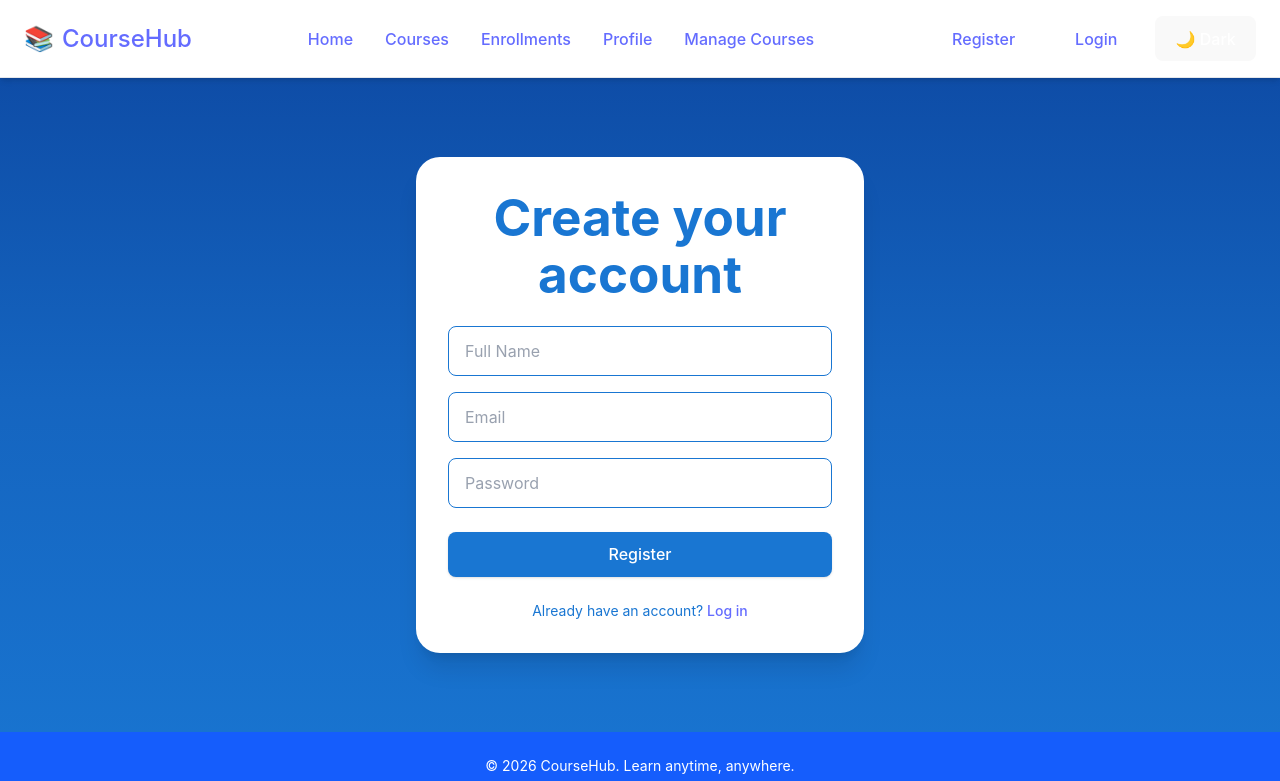
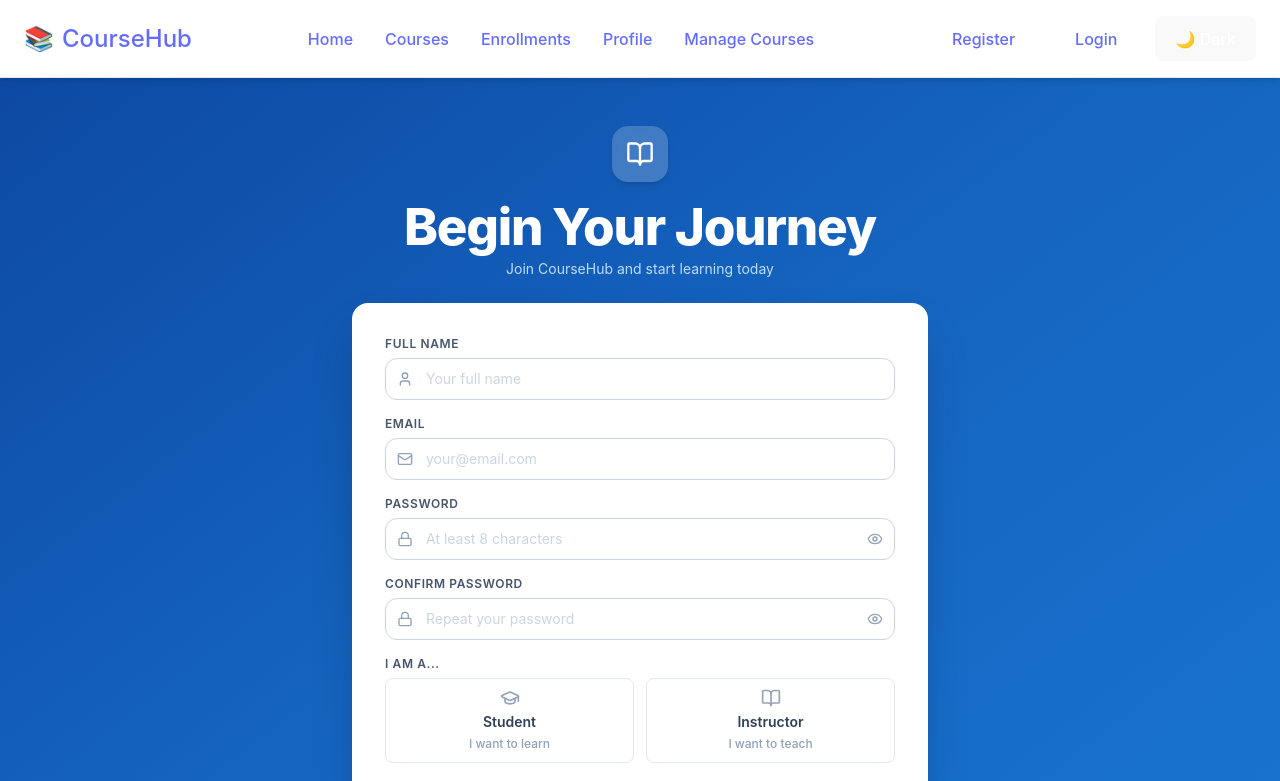
Before and after one commit to leaouslati/course-tutorialmanagementsystem, a React (Vite) app: page /register in a window 1280 px wide. Shown: the top 781 px of the page. Built offline with nearby package versions, Linux system fonts and the light colour scheme; the HTML template or start-up script is replaced by a standard one.

Commit message:
Added icons, security checks, and improved overall styling

```diff
--- a/src/pages/Register.jsx
+++ b/src/pages/Register.jsx
@@ -1,104 +1,199 @@
-import React, { useState } from "react";
+import { useState } from "react";
+import { Link, useNavigate } from "react-router-dom";
 import Navbar from "../components/Navbar";
+import { Eye, EyeOff, Mail, Lock, User, BookOpen, GraduationCap, CheckCircle } from "lucide-react";
 
-const Register = () => {
-  const [formData, setFormData] = useState({
-    name: "",
-    email: "",
-    password: "",
-  });
+export default function Register() {
+  const navigate = useNavigate();
+  const [form, setForm] = useState({ name: "", email: "", password: "", confirm: "", role: "" });
+  const [showPassword, setShowPassword] = useState(false);
+  const [showConfirm, setShowConfirm] = useState(false);
+  const [errors, setErrors] = useState({});
+  const [success, setSuccess] = useState(false);
 
-  const handleChange = (e) => {
-    setFormData({
-      ...formData,
-      [e.target.name]: e.target.value,
-    });
+  const update = (field, value) => {
+    setForm(prev => ({ ...prev, [field]: value }));
+    setErrors(prev => ({ ...prev, [field]: "" }));
+  };
+
+  const validate = () => {
+    const e = {};
+    if (!form.name.trim())                        e.name     = "Full name is required.";
+    else if (form.name.trim().length < 2)         e.name     = "Name must be at least 2 characters.";
+    if (!form.email.trim())                       e.email    = "Email is required.";
+    else if (!/^[^\s@]+@[^\s@]+\.[^\s@]+$/.test(form.email)) e.email = "Enter a valid email address.";
+    if (!form.password)                           e.password = "Password is required.";
+    else if (form.password.length < 8)            e.password = "Password must be at least 8 characters.";
+    else if (!/[A-Za-z]/.test(form.password) || !/[0-9]/.test(form.password)) e.password = "Password must include letters and numbers.";
+    if (!form.confirm)                            e.confirm  = "Please confirm your password.";
+    else if (form.confirm !== form.password)      e.confirm  = "Passwords do not match.";
+    if (!form.role)                               e.role     = "Please select a role.";
+    return e;
   };
 
   const handleSubmit = (e) => {
     e.preventDefault();
-
-    if (!formData.name || !formData.email || !formData.password) {
-      alert("Please fill in all fields.");
-      return;
-    }
-
-    localStorage.setItem("user", JSON.stringify(formData));
-
-    alert("Registered successfully!");
-    setFormData({ name: "", email: "", password: "" });
+    const errs = validate();
+    if (Object.keys(errs).length > 0) { setErrors(errs); return; }
+    setSuccess(true);
+    setTimeout(() => navigate("/"), 2000);
   };
 
+  const inputClass = (field) =>
+    `w-full py-2.5 rounded-xl border text-sm text-slate-800 focus:outline-none transition ${
+      errors[field] ? "border-red-400 focus:border-red-400" : "border-slate-300 focus:border-[#1976D2]"
+    }`;
+
+  const labelClass = "text-xs font-semibold text-slate-600 uppercase tracking-wider";
+
+  const EyeBtn = ({ show, onToggle }) => (
+    <button type="button" onClick={onToggle}
+      className="absolute right-3 top-1/2 -translate-y-1/2 text-slate-400 hover:text-slate-600 focus:outline-none"
+      style={{ background: 'none', border: 'none', padding: 0 }}
+    >
+      {show ? <EyeOff className="w-4 h-4" /> : <Eye className="w-4 h-4" />}
+    </button>
+  );
+
   return (
-    <div className="min-h-screen bg-gradient-to-b from-[#0D47A1] via-[#1565C0] to-[#1976D2] flex flex-col">
+    <div className="min-h-screen bg-gradient-to-br from-[#0D47A1] via-[#1565C0] to-[#1976D2] flex flex-col">
+      <style>{`input::placeholder { color: #cbd5e1; }`}</style>
       <Navbar />
 
-      <main className="flex flex-1 items-center justify-center px-4 py-16">
-        <div className="w-full max-w-md rounded-3xl bg-white shadow-xl p-8">
-          <h1 className="text-3xl font-bold mb-6 text-center text-[#1976D2]">
-            Create your account
-          </h1>
+      {/* Success Toast */}
+      {success && (
+        <div className="fixed inset-0 z-50 flex items-center justify-center">
+          <div className="flex items-center gap-3 bg-white rounded-2xl shadow-2xl px-8 py-6 border border-green-100">
+            <CheckCircle className="w-6 h-6 text-green-500 flex-shrink-0" />
+            <div>
+              <p className="text-sm font-bold text-slate-800">Account created successfully!</p>
+              <p className="text-xs text-slate-500 mt-0.5">Taking you home…</p>
+            </div>
+          </div>
+        </div>
+      )}
 
+      <main className="flex flex-1 items-center justify-center px-4 py-12">
+        <div className="w-full max-w-xl">
+
+          {/* Header */}
+          <div className="flex flex-col items-center mb-6">
+            <div className="w-14 h-14 rounded-2xl bg-white/20 backdrop-blur flex items-center justify-center shadow-md mb-4">
+              <BookOpen className="w-7 h-7 text-white" />
+            </div>
+            <h1 className="text-3xl font-extrabold text-white tracking-tight">Begin Your Journey</h1>
+            <p className="text-sm text-blue-200 mt-1">Join CourseHub and start learning today</p>
+          </div>
+
+          {/* Card */}
+          <div className="bg-white rounded-2xl shadow-2xl border border-white/20 px-8 py-8">
             <form onSubmit={handleSubmit} className="flex flex-col gap-4">
-            <input
-              type="text"
-              name="name"
-              placeholder="Full Name"
-              value={formData.name}
-              onChange={handleChange}
-              className="border border-[#1976D2] bg-white text-gray-900 placeholder-gray-400 px-4 py-3 rounded-lg focus:border-[#1976D2] focus:outline-none focus:ring-2 focus:ring-[#1976D2]/40"
+
+              {/* Full Name */}
+              <div className="flex flex-col gap-1.5">
+                <label className={labelClass}>Full Name</label>
+                <div className="relative">
+                  <User className="absolute left-3 top-1/2 -translate-y-1/2 w-4 h-4 text-slate-400" />
+                  <input value={form.name} onChange={e => update("name", e.target.value)}
+                    type="text" placeholder="Your full name"
+                    className={`${inputClass("name")} pl-10 pr-4`}
                   />
+                </div>
+                {errors.name && <p className="text-xs text-red-500">{errors.name}</p>}
+              </div>
 
-            <input
-              type="email"
-              name="email"
-              placeholder="Email"
-              value={formData.email}
-              onChange={handleChange}
-              className="border border-[#1976D2] bg-white text-gray-900 placeholder-gray-400 px-4 py-3 rounded-lg focus:border-[#1976D2] focus:outline-none focus:ring-2 focus:ring-[#1976D2]/40"
+              {/* Email */}
+              <div className="flex flex-col gap-1.5">
+                <label className={labelClass}>Email</label>
+                <div className="relative">
+                  <Mail className="absolute left-3 top-1/2 -translate-y-1/2 w-4 h-4 text-slate-400" />
+                  <input value={form.email} onChange={e => update("email", e.target.value)}
+                    type="email" placeholder="your@email.com"
+                    className={`${inputClass("email")} pl-10 pr-4`}
                   />
+                </div>
+                {errors.email && <p className="text-xs text-red-500">{errors.email}</p>}
+              </div>
 
-            <input
-              type="password"
-              name="password"
-              placeholder="Password"
-              value={formData.password}
-              onChange={handleChange}
-              className="border border-[#1976D2] bg-white text-gray-900 placeholder-gray-400 px-4 py-3 rounded-lg focus:border-[#1976D2] focus:outline-none focus:ring-2 focus:ring-[#1976D2]/40"
+              {/* Password */}
+              <div className="flex flex-col gap-1.5">
+                <label className={labelClass}>Password</label>
+                <div className="relative">
+                  <Lock className="absolute left-3 top-1/2 -translate-y-1/2 w-4 h-4 text-slate-400" />
+                  <input value={form.password} onChange={e => update("password", e.target.value)}
+                    type={showPassword ? "text" : "password"} placeholder="At least 8 characters"
+                    className={`${inputClass("password")} pl-10 pr-10`}
                   />
+                  <EyeBtn show={showPassword} onToggle={() => setShowPassword(!showPassword)} />
+                </div>
+                {errors.password && <p className="text-xs text-red-500">{errors.password}</p>}
+              </div>
 
-            <button
-              type="submit"
-              className="mt-2 px-5 py-3 rounded-lg text-white font-semibold text-center shadow transition-colors duration-300 hover:shadow-lg border-none focus:outline-none focus-visible:outline-none focus:ring-0"
-              style={{ backgroundColor: "#1976D2" }}
-              onMouseEnter={(e) =>
-                (e.currentTarget.style.backgroundColor = "#0094c5")
-              }
-              onMouseLeave={(e) =>
-                (e.currentTarget.style.backgroundColor = "#1976D2")
-              }
+              {/* Confirm Password */}
+              <div className="flex flex-col gap-1.5">
+                <label className={labelClass}>Confirm Password</label>
+                <div className="relative">
+                  <Lock className="absolute left-3 top-1/2 -translate-y-1/2 w-4 h-4 text-slate-400" />
+                  <input value={form.confirm} onChange={e => update("confirm", e.target.value)}
+                    type={showConfirm ? "text" : "password"} placeholder="Repeat your password"
+                    className={`${inputClass("confirm")} pl-10 pr-10`}
+                  />
+                  <EyeBtn show={showConfirm} onToggle={() => setShowConfirm(!showConfirm)} />
+                </div>
+                {errors.confirm && <p className="text-xs text-red-500">{errors.confirm}</p>}
+              </div>
+
+              {/* Role */}
+              <div className="flex flex-col gap-1.5">
+                <label className={labelClass}>I am a...</label>
+                <div className="grid grid-cols-2 gap-3">
+                  {[
+                    { value: "student",    label: "Student",    icon: <GraduationCap className="w-5 h-5" />, sub: "I want to learn" },
+                    { value: "instructor", label: "Instructor", icon: <BookOpen className="w-5 h-5" />,      sub: "I want to teach" },
+                  ].map(({ value, label, icon, sub }) => (
+                    <button key={value} type="button" onClick={() => update("role", value)}
+                      className="flex flex-col items-center gap-1 rounded-xl border-2 py-4 px-3 transition-all duration-200 focus:outline-none"
+                      style={form.role === value
+                        ? { borderColor: '#1976D2', backgroundColor: '#E3F2FD' }
+                        : { borderColor: '#e2e8f0', backgroundColor: '#fff' }}
                     >
-              Register
+                      <span style={{ color: form.role === value ? '#1976D2' : '#94a3b8' }}>{icon}</span>
+                      <span className={`text-sm font-semibold ${form.role === value ? "text-[#1976D2]" : "text-slate-700"}`}>{label}</span>
+                      <span className="text-xs text-slate-400">{sub}</span>
+                    </button>
+                  ))}
+                </div>
+                {errors.role && <p className="text-xs text-red-500">{errors.role}</p>}
+              </div>
+
+              {/* Submit */}
+              <button type="submit"
+                className="w-full rounded-xl py-2.5 text-sm font-semibold text-white shadow transition mt-1"
+                style={{ backgroundColor: '#1976D2' }}
+                onMouseEnter={e => e.currentTarget.style.backgroundColor = '#2196F3'}
+                onMouseLeave={e => e.currentTarget.style.backgroundColor = '#1976D2'}
+              >
+                Create My Account
               </button>
             </form>
 
-          <p className="text-center text-sm mt-6">
-            <span className="text-[#1976D2]">Already have an account?</span>{" "}
-            <a
-              href="/login"
-              className="font-medium text-[#1976D2] hover:text-[#1976D2]"
+            {/* Login link */}
+            <p className="text-center text-sm text-slate-500 mt-6">
+              Already have an account?{" "}
+              <Link to="/login" className="font-semibold transition" style={{ color: '#1976D2' }}
+                onMouseEnter={e => e.currentTarget.style.color = '#2196F3'}
+                onMouseLeave={e => e.currentTarget.style.color = '#1976D2'}
               >
-              Log in
-            </a>
+                Log In
+              </Link>
+            </p>
+          </div>
+
+          <p className="text-center text-xs text-blue-200 mt-6">
+            © {new Date().getFullYear()} CourseHub. Learn anytime, anywhere.
           </p>
         </div>
       </main>
-
-      <footer className="bg-blue-600 text-white py-6 text-center">
-        <p className="text-sm">© {new Date().getFullYear()} CourseHub. Learn anytime, anywhere.</p>
-      </footer>
     </div>
   );
-};
-
-export default Register;
+}
```
Lines whose indentation alone changed are shown as unchanged.
